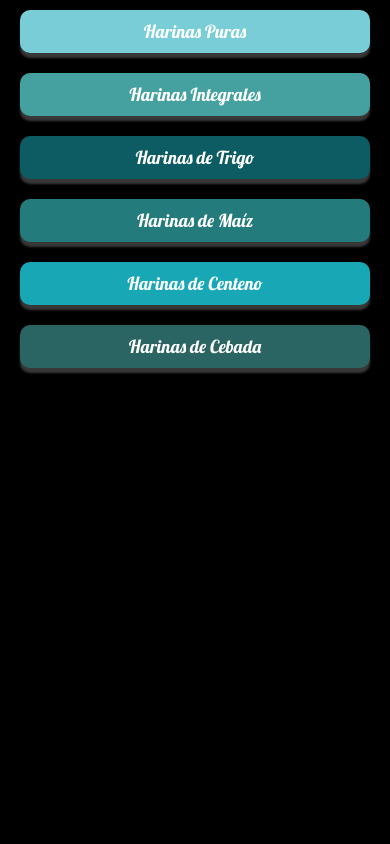
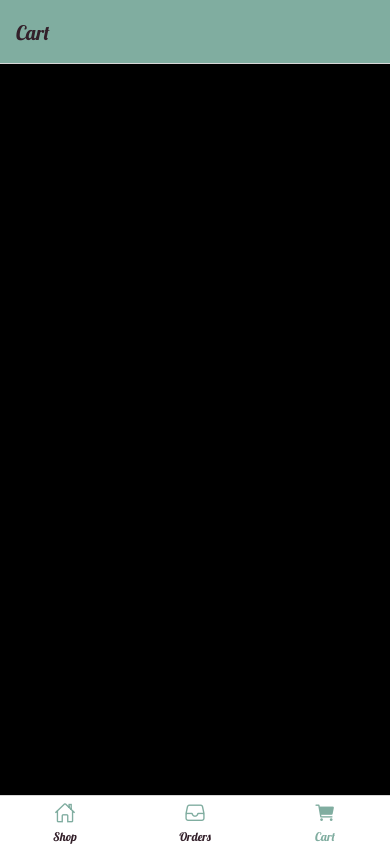
Before and after one commit to santi0995/breadshopapp, a React Native app: screen /CartTab in a window 390 px wide. Built offline with nearby package versions, Linux system fonts and the light colour scheme.

Commit message:
[feature] create bottom tab navigator, add screen and stack to carts and orders & add ui icons

```diff
--- a/package.json
+++ b/package.json
@@ -8,6 +8,7 @@
     "web": "expo start --web"
   },
   "dependencies": {
+    "@react-navigation/bottom-tabs": "^6.5.5",
     "@react-navigation/native": "^6.1.3",
     "@react-navigation/native-stack": "^6.9.9",
     "expo": "~47.0.12",
--- /dev/null
+++ b/src/navigation/cart.jsx
@@ -0,0 +1,28 @@
+import { Cart } from '../screens';
+import { THEME } from '../constants/theme';
+import { createNativeStackNavigator } from '@react-navigation/native-stack';
+
+const Stack = createNativeStackNavigator();
+
+const CartNavigator = () => {
+  return (
+    <Stack.Navigator
+      initialRouteName="Cart"
+      screenOptions={{
+        headerStyle: {
+          backgroundColor: THEME.colors.primary,
+        },
+        headerTintColor: THEME.colors.black,
+        navigationBarColor: THEME.colors.primary,
+        headerTitleStyle: {
+          fontFamily: 'Lobster-Regular',
+          fontSize: 20,
+          color: THEME.colors.secondary,
+        },
+      }}>
+      <Stack.Screen name="Cart" component={Cart} />
+    </Stack.Navigator>
+  );
+};
+
+export default CartNavigator;
--- a/src/navigation/index.jsx
+++ b/src/navigation/index.jsx
@@ -1,10 +1,10 @@
 import { NavigationContainer } from '@react-navigation/native';
-import ShopNavigator from './shop';
+import TabsNavigator from './tabs';
 
 const AppNavigator = () => {
   return (
     <NavigationContainer>
-      <ShopNavigator />
+      <TabsNavigator />
     </NavigationContainer>
   );
 };
--- /dev/null
+++ b/src/navigation/orders.jsx
@@ -0,0 +1,28 @@
+import { Orders } from '../screens';
+import { THEME } from '../constants/theme';
+import { createNativeStackNavigator } from '@react-navigation/native-stack';
+
+const Stack = createNativeStackNavigator();
+
+const OrdersNavigator = () => {
+  return (
+    <Stack.Navigator
+      initialRouteName="Orders"
+      screenOptions={{
+        headerStyle: {
+          backgroundColor: THEME.colors.primary,
+        },
+        headerTintColor: THEME.colors.black,
+        navigationBarColor: THEME.colors.primary,
+        headerTitleStyle: {
+          fontFamily: 'Lobster-Regular',
+          fontSize: 20,
+          color: THEME.colors.secondary,
+        },
+      }}>
+      <Stack.Screen name="Orders" component={Orders} />
+    </Stack.Navigator>
+  );
+};
+
+export default OrdersNavigator;
--- /dev/null
+++ b/src/navigation/tabs.jsx
@@ -0,0 +1,69 @@
+import CartNavigator from './cart';
+import IonicIcons from '@expo/vector-icons/Ionicons';
+import OrdersNavigator from './orders';
+import ShopNavigator from './shop';
+import { THEME } from '../constants/theme';
+import { createBottomTabNavigator } from '@react-navigation/bottom-tabs';
+
+const BottomTab = createBottomTabNavigator();
+
+const Tabs = () => {
+  return (
+    <BottomTab.Navigator
+      initialRouteName="ShopTab"
+      screenOptions={{
+        headerShown: false,
+        tabBarLabelStyle: {
+          fontFamily: 'Lobster-Regular',
+          fontSize: 12,
+        },
+        tabBarActiveTintColor: THEME.colors.primary,
+        tabBarInactiveTintColor: THEME.colors.secondary,
+      }}>
+      <BottomTab.Screen
+        name="ShopTab"
+        component={ShopNavigator}
+        options={{
+          title: 'Shop',
+          tabBarIcon: ({ focused }) => (
+            <IonicIcons
+              name={focused ? 'home' : 'home-outline'}
+              size={22}
+              color={THEME.colors.primary}
+            />
+          ),
+        }}
+      />
+      <BottomTab.Screen
+        name="OrdersTab"
+        component={OrdersNavigator}
+        options={{
+          title: 'Orders',
+          tabBarIcon: ({ focused }) => (
+            <IonicIcons
+              name={focused ? 'file-tray' : 'file-tray-outline'}
+              size={22}
+              color={THEME.colors.primary}
+            />
+          ),
+        }}
+      />
+      <BottomTab.Screen
+        name="CartTab"
+        component={CartNavigator}
+        options={{
+          title: 'Cart',
+          tabBarIcon: ({ focused }) => (
+            <IonicIcons
+              name={focused ? 'cart' : 'cart-outline'}
+              size={22}
+              color={THEME.colors.primary}
+            />
+          ),
+        }}
+      />
+    </BottomTab.Navigator>
+  );
+};
+
+export default Tabs;
--- /dev/null
+++ b/src/screens/cart/index.jsx
@@ -0,0 +1,13 @@
+import { Text, View } from 'react-native';
+
+import { styles } from './styles';
+
+const Cart = ({ navigation }) => {
+  return (
+    <View style={styles.container}>
+      <Text>Cart</Text>
+    </View>
+  );
+};
+
+export default Cart;
--- /dev/null
+++ b/src/screens/cart/styles.js
@@ -0,0 +1,11 @@
+import { StyleSheet } from 'react-native';
+import { THEME } from '../../constants/theme';
+
+export const styles = StyleSheet.create({
+  container: {
+    flex: 1,
+    backgroundColor: THEME.colors.background,
+    alignItems: 'center',
+    justifyContent: 'center',
+  },
+});
--- /dev/null
+++ b/src/screens/orders/index.jsx
@@ -0,0 +1,13 @@
+import { Text, View } from 'react-native';
+
+import { styles } from './styles';
+
+const Orders = ({ navigation }) => {
+  return (
+    <View style={styles.container}>
+      <Text>Orders</Text>
+    </View>
+  );
+};
+
+export default Orders;
--- /dev/null
+++ b/src/screens/orders/styles.js
@@ -0,0 +1,11 @@
+import { StyleSheet } from 'react-native';
+import { THEME } from '../../constants/theme';
+
+export const styles = StyleSheet.create({
+  container: {
+    flex: 1,
+    backgroundColor: THEME.colors.background,
+    alignItems: 'center',
+    justifyContent: 'center',
+  },
+});
```
Also changed, not shown: src/screens/index.js (+5 -3 lines), 1 other file (tests, documents, lock files or other folders).
